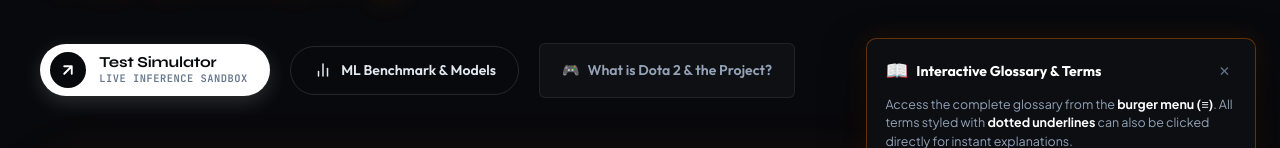
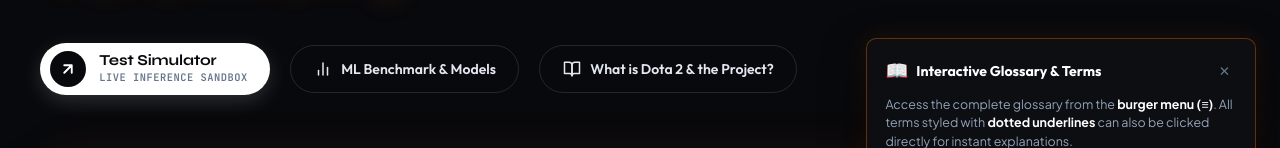
Before and after one commit to ofggout880/dota2-tilt-showcase, a React (Vite) app in the folder frontend_showcase/: page / in a window 1280 px wide. Shown: the part 509-657 px from the top of the page. Built offline with nearby package versions, Linux system fonts and the light colour scheme; no server answers.

Commit message:
fix(ui): align Hero about button pill format and raise DictionaryDrawer z-index above modal

```diff
--- a/frontend_showcase/src/components/AboutDotaModal.jsx
+++ b/frontend_showcase/src/components/AboutDotaModal.jsx
@@ -8,7 +8,7 @@
  * and project purpose with highlighted orange keywords and visual game figures.
  */
 export default function AboutDotaModal({ lang = 'fr', t }) {
-  const { isAboutOpen, closeAboutModal, openDictionary } = useDictionary();
+  const { isOpen, isAboutOpen, closeAboutModal, openDictionary } = useDictionary();
   const modalRef = useRef(null);
   const isFr = lang === 'fr';
 
@@ -17,7 +17,7 @@
     if (!isAboutOpen) return;
 
     const handleKeyDown = (e) => {
-      if (e.key === 'Escape') {
+      if (e.key === 'Escape' && !isOpen) {
         closeAboutModal();
       }
     };
@@ -38,12 +38,11 @@
       document.body.style.overflow = originalOverflow;
       clearTimeout(focusTimer);
     };
-  }, [isAboutOpen, closeAboutModal]);
+  }, [isAboutOpen, isOpen, closeAboutModal]);
 
   if (!isAboutOpen) return null;
 
   const handleOpenDict = () => {
-    closeAboutModal();
     openDictionary('dota2');
   };
 
--- a/frontend_showcase/src/components/HeroSection.jsx
+++ b/frontend_showcase/src/components/HeroSection.jsx
@@ -121,11 +121,13 @@
 
           <button
             type="button"
-            className="hero-about-cta"
+            className="hero-minimal-cta hero-about-cta"
             onClick={openAboutModal}
-            title={t('aboutModal.triggerHero', lang)}
           >
-            <span className="hero-about-cta-icon" aria-hidden="true">🎮</span>
+            <svg width="18" height="18" viewBox="0 0 24 24" fill="none" stroke="currentColor" strokeWidth="2" strokeLinecap="round" strokeLinejoin="round" aria-hidden="true">
+              <path d="M2 3h6a4 4 0 0 1 4 4v14a3 3 0 0 0-3-3H2z" />
+              <path d="M22 3h-6a4 4 0 0 0-4 4v14a3 3 0 0 1 3-3h7z" />
+            </svg>
             <span>{isFr ? 'C’est quoi Dota 2 & le Projet ?' : 'What is Dota 2 & the Project?'}</span>
           </button>
         </div>
--- a/frontend_showcase/src/index.css
+++ b/frontend_showcase/src/index.css
@@ -3368,7 +3368,7 @@
 .dictionary-overlay {
   position: fixed;
   inset: 0;
-  z-index: 9999;
+  z-index: 10050;
   display: flex;
   justify-content: flex-end;
   pointer-events: auto;
@@ -3397,7 +3397,7 @@
   display: flex;
   flex-direction: column;
   animation: dictSlideIn 0.28s cubic-bezier(0.16, 1, 0.3, 1);
-  z-index: 10000;
+  z-index: 10060;
   overflow: hidden;
 }
 
@@ -4298,24 +4298,24 @@
 .hero-about-cta {
   display: inline-flex;
   align-items: center;
-  gap: 0.5rem;
-  padding: 0.95rem 1.35rem;
-  background: rgba(255, 255, 255, 0.03);
-  border: 1px solid rgba(255, 255, 255, 0.08);
-  border-radius: var(--radius-sm);
-  color: var(--text-secondary);
+  gap: 0.6rem;
+  padding: 0.75rem 1.4rem;
+  background: transparent;
+  border: 1px solid rgba(255, 255, 255, 0.12);
+  border-radius: var(--radius-full);
+  color: #e2e8f0;
   font-family: var(--font-heading);
-  font-size: 0.88rem;
+  font-size: 0.875rem;
   font-weight: 600;
   cursor: pointer;
   transition: all var(--transition-fast);
 }
 
 .hero-about-cta:hover {
-  background: rgba(255, 122, 0, 0.1);
-  border-color: rgba(255, 122, 0, 0.4);
-  color: #ffffff;
-  transform: translateY(-2px);
+  border-color: var(--accent-orange);
+  color: var(--accent-orange);
+  background: rgba(255, 122, 0, 0.06);
+  transform: translateY(-1px);
 }
 
 /* --- DICTIONARY DRAWER ABOUT BANNER --- */
```
